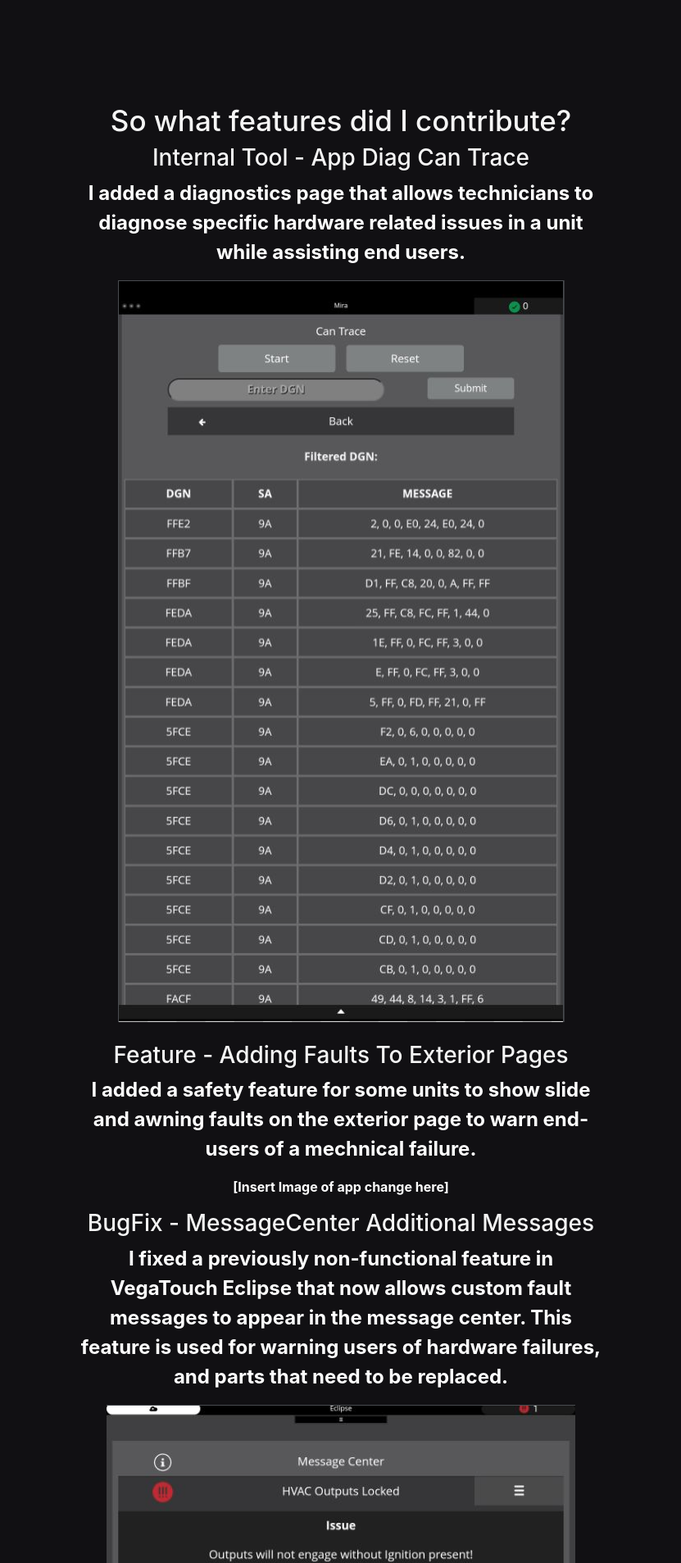
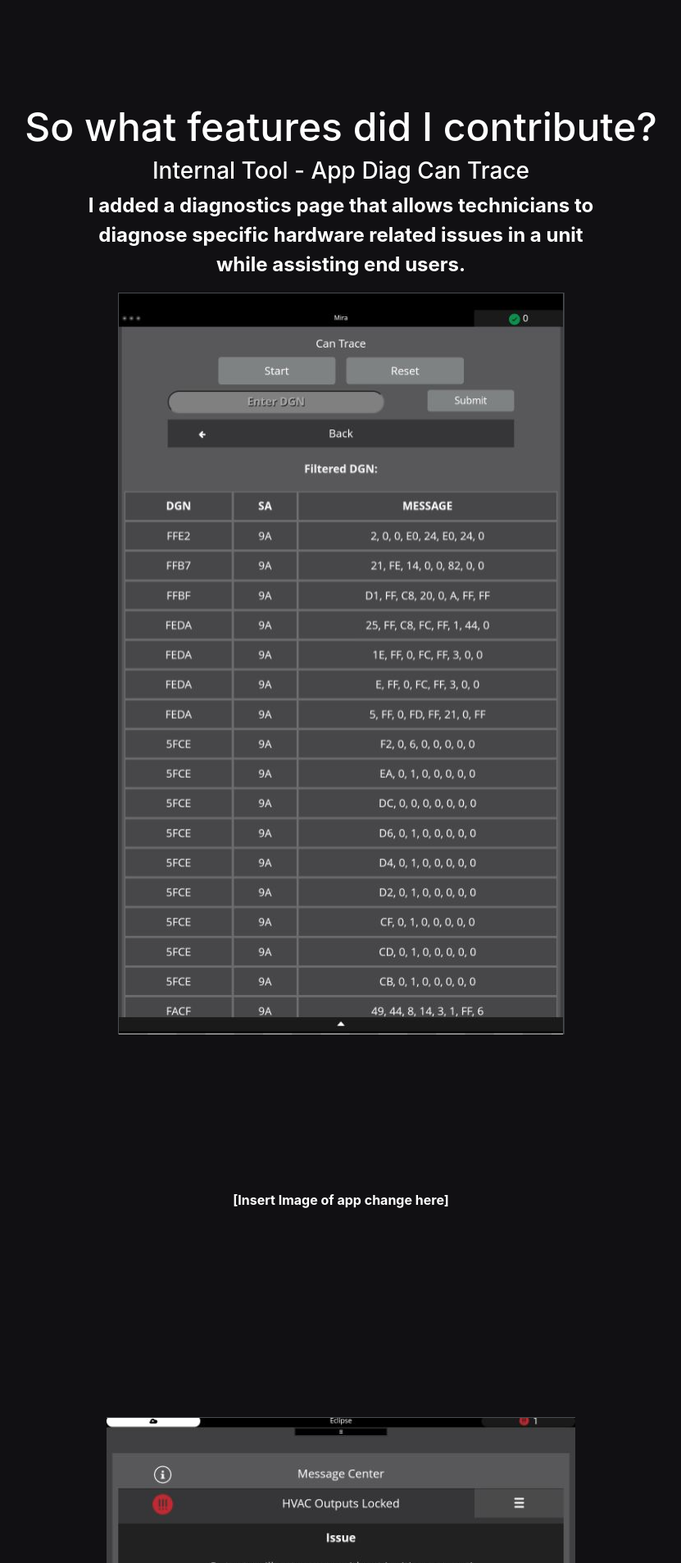
Before and after one commit to Paulracisz/react-portfolio, a React (Create React App) app: page / in a window 1280 px wide. Shown: the part 3673-5580 px from the top of the page at 82% size, without its empty margins (224-1055 px from the left). Built offline with nearby package versions, Linux system fonts and the light colour scheme; no server answers.

Commit message:
added gsap animations to the contributions section

```diff
--- a/src/components/Contributions.jsx
+++ b/src/components/Contributions.jsx
@@ -32,12 +32,126 @@ export default function Contributions() {
     gsap.to(".hvac-p", {
       scrollTrigger: {
         trigger: ".hvac-p",
-        start: "bottom 100%",
+        start: "top 100%",
       },
       duration: 1,
       transform: "translateX(0px)",
       opacity: 1,
     });
+
+    gsap.to(".fly-left", {
+      scrollTrigger: {
+        trigger: ".fly-left",
+        start: "top 100%",
+      },
+      duration: 1,
+      transform: "translateX(0px)",
+      opacity: 1,
+    });
+
+    gsap.to(".fly-left-2", {
+      scrollTrigger: {
+        trigger: ".fly-left-2",
+        start: "top 100%",
+      },
+      duration: 1,
+      transform: "translateX(0px)",
+      opacity: 1,
+    });
+
+    gsap.to(".fly-right", {
+      scrollTrigger: {
+        trigger: ".fly-right",
+        start: "top 100%",
+      },
+      duration: 1,
+      transform: "translateX(0px)",
+      opacity: 1,
+    });
+
+    gsap.to('.fold-down-contr', {
+      scrollTrigger: {
+        trigger: ".fold-down-contr",
+        start: "top 100%",
+      },
+      transformOrigin: "top",
+      rotateX: "0deg",
+      duration: 0.3,
+      ease: "bounce",
+      onComplete: () => {
+        gsap.to('.fold-down-contr-2', {
+          scrollTrigger: {
+            trigger: ".fold-down-contr-2",
+            start: "top 100%",
+          },
+          transformOrigin: "top",
+          rotateX: "0deg",
+          duration: 0.3,
+          ease: "bounce",
+          onComplete: () => {
+            gsap.to('.fold-down-contr-3', {
+              scrollTrigger: {
+                trigger: ".fold-down-contr-3",
+                start: "top 100%",
+              },
+              transformOrigin: "top",
+              rotateX: "0deg",
+              duration: 0.3,
+              ease: "bounce",
+              onComplete: () => {
+                gsap.to('.fold-down-contr-4', {
+                  scrollTrigger: {
+                    trigger: ".fold-down-contr-4",
+                    start: "top 100%",
+                  },
+                  transformOrigin: "top",
+                  rotateX: "0deg",
+                  duration: 0.3,
+                  ease: "bounce",
+                  onComplete: () => {
+                    gsap.to('.fold-down-contr-5', {
+                      scrollTrigger: {
+                        trigger: ".fold-down-contr-5",
+                        start: "top 100%",
+                      },
+                      transformOrigin: "top",
+                      rotateX: "0deg",
+                      duration: 0.3,
+                      ease: "bounce",
+                      onComplete: () => {
+                        gsap.to('.fold-down-contr-6', {
+                          scrollTrigger: {
+                            trigger: ".fold-down-contr-6",
+                            start: "top 100%",
+                          },
+                          transformOrigin: "top",
+                          rotateX: "0deg",
+                          duration: 0.3,
+                          ease: "bounce",
+                          onComplete: () => {
+                            gsap.to('.fold-down-contr-7', {
+                              scrollTrigger: {
+                                trigger: ".fold-down-contr-7",
+                                start: "top 100%",
+                              },
+                              transformOrigin: "top",
+                              rotateX: "0deg",
+                              duration: 0.3,
+                              ease: "bounce",
+                            });
+                          },
+                        });
+                      },
+                    });
+                  },
+                });
+              },
+            });
+          },
+        });
+      },
+    });
+
   }, []);
   return (
     <div className="">
@@ -56,19 +170,19 @@ export default function Contributions() {
         </div>
       </div>
       <div className="features-flexbox">
-      <h3 className="fold-down-text-smaller">
+      <h3 className="fold-down-contr">
             So what features did I contribute?
           </h3>
-          <h3>Internal Tool - App Diag Can Trace</h3>
-          <p id="feature-info-text">I added a diagnostics page that allows technicians to diagnose specific hardware related issues in a unit while assisting end users.</p>
-          <img class="feature-img" src={canTrace} alt="screenshot of vegatouch mira app" />
+          <h3 className="fold-down-contr-2">Internal Tool - App Diag Can Trace</h3>
+          <p id="feature-info-text" className="fold-down-contr-3">I added a diagnostics page that allows technicians to diagnose specific hardware related issues in a unit while assisting end users.</p>
+          <img class="feature-img fly-left" src={canTrace} alt="screenshot of vegatouch mira app" />
           <br/>
-          <h3>Feature - Adding Faults To Exterior Pages</h3>
-          <p id="feature-info-text">I added a safety feature for some units to show slide and awning faults on the exterior page to warn end-users of a mechnical failure.</p>
+          <h3 className="fold-down-contr-4">Feature - Adding Faults To Exterior Pages</h3>
+          <p id="feature-info-text" className="fold-down-contr-5">I added a safety feature for some units to show slide and awning faults on the exterior page to warn end-users of a mechnical failure.</p>
           <p>[Insert Image of app change here]</p>
-          <h3>BugFix - MessageCenter Additional Messages</h3>
-          <p id="feature-info-text">I fixed a previously non-functional feature in VegaTouch Eclipse that now allows custom fault messages to appear in the message center. This feature is used for warning users of hardware failures, and parts that need to be replaced.</p>
-          <img class="feature-img" src={messageCenter} alt="screenshot of vegatouch mira app" />
+          <h3 className="fold-down-contr-6">BugFix - MessageCenter Additional Messages</h3>
+          <p id="feature-info-text" className="fold-down-contr-7">I fixed a previously non-functional feature in VegaTouch Eclipse that now allows custom fault messages to appear in the message center. This feature is used for warning users of hardware failures, and parts that need to be replaced.</p>
+          <img class="feature-img fly-left-2" src={messageCenter} alt="screenshot of vegatouch mira app" />
 
           </div>
       <BugSquasher />
--- a/src/stylesheets/contributions.css
+++ b/src/stylesheets/contributions.css
@@ -10,6 +10,38 @@
     margin-left: 35px;
     transform: translateX(-1000px);
     opacity: 0;
+}
+
+
+
+.fly-left {
+    transform: translateX(-2000px);
+}
+
+.fly-left-2 {
+    transform: translateX(-2000px);
+}
+
+.fly-right {
+    transform: translateX(2000px);
+}
+
+.fold-down-contr {
+    font-size: 3em;
+}
+
+.fold-down-contr,
+.fold-down-contr-2,
+.fold-down-contr-3,
+.fold-down-contr-4,
+.fold-down-contr-5,
+.fold-down-contr-6,
+.fold-down-contr-7{
+    transform: rotateX(-90deg);
+    color: white;
+    width: auto;
+    border-radius: 10px;
+    perspective: 1200px;
 }
 
 .hvac-description {
```
